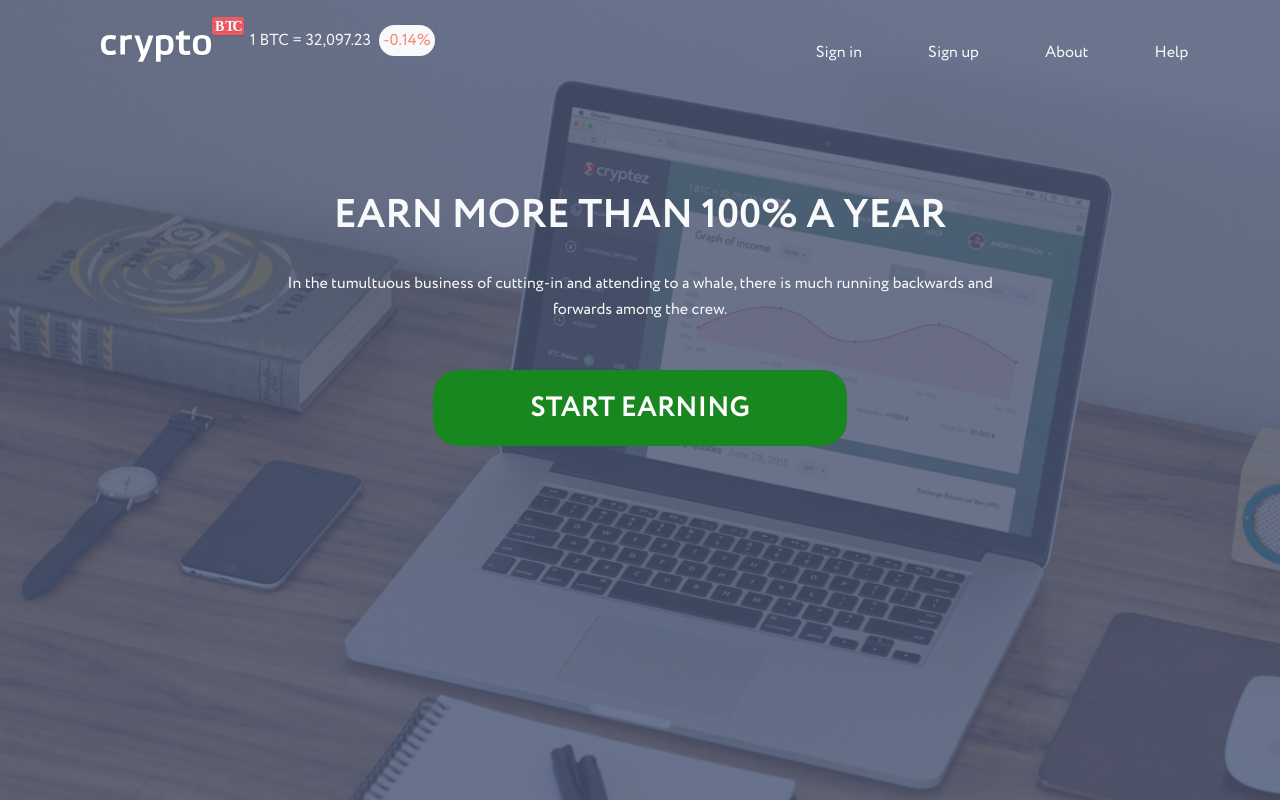
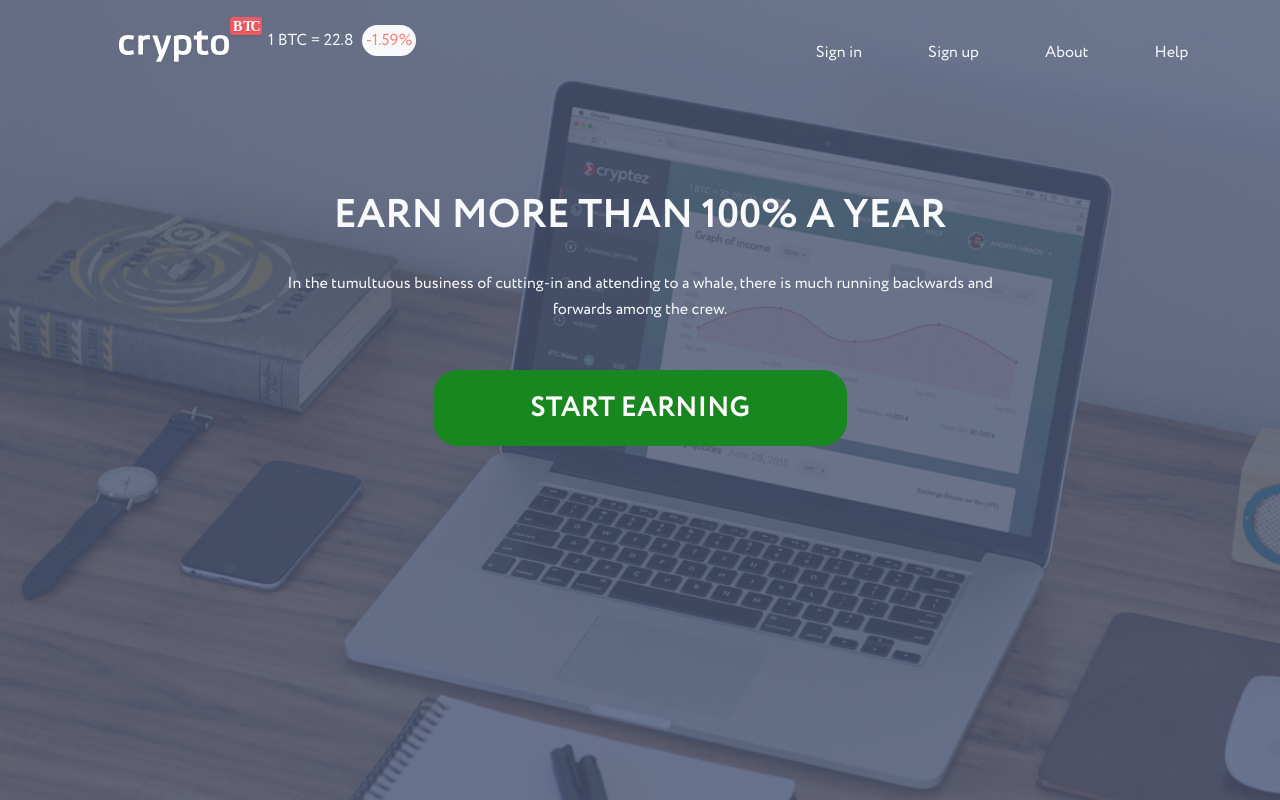
Before and after one commit to raz1n/Fitu_practice_razin, a plain HTML site: page index.html in a window 1280 px wide. Shown: the top 800 px of the page. Drawn offline with Linux system fonts and the light colour scheme.

Commit message:
Update index.html

```diff
--- a/index.html
+++ b/index.html
@@ -19,8 +19,8 @@
             <div class="row text-center justify-content-between mt-3">
                 <div class="col-xs-8 col-sm-5">
                     <img src="img/logo.svg" alt="crypto BTC">
-                    <span class="fs-6 font-Circe text-light me-1">1 BTC = 32,097.23</span>
-                    <span class="procent fs-6 bg-light font-Circe py-1 px-1">-0.14%</span>
+                    <span class="fs-6 font-Circe text-light me-1">1 BTC = 22.8</span>
+                    <span class="procent fs-6 bg-light font-Circe py-1 px-1">-1.59%</span>
                 </div>
                 <div class="col-xs-4 col-sm-5">
                     <nav class="navbar navbar-expand-lg ">
```
